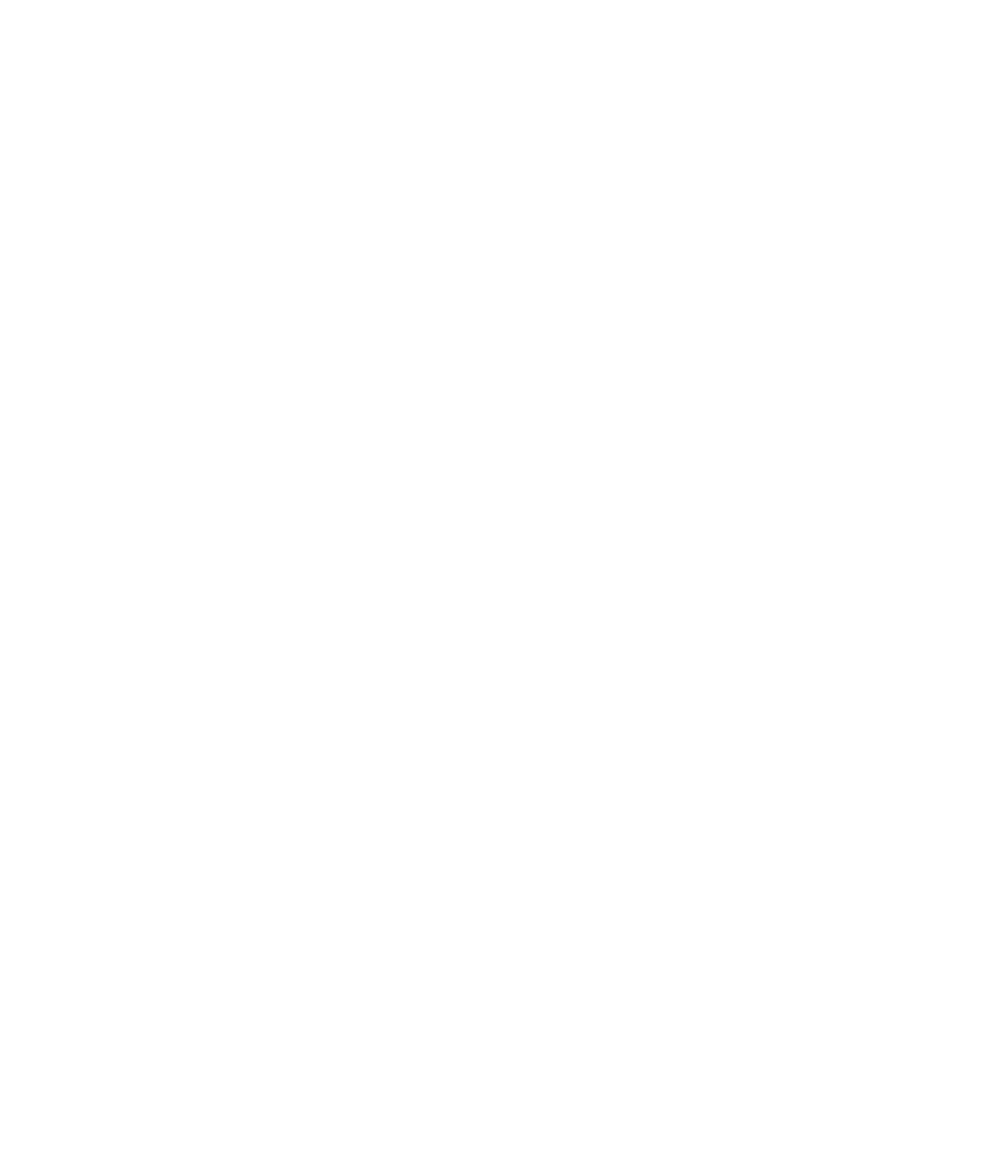
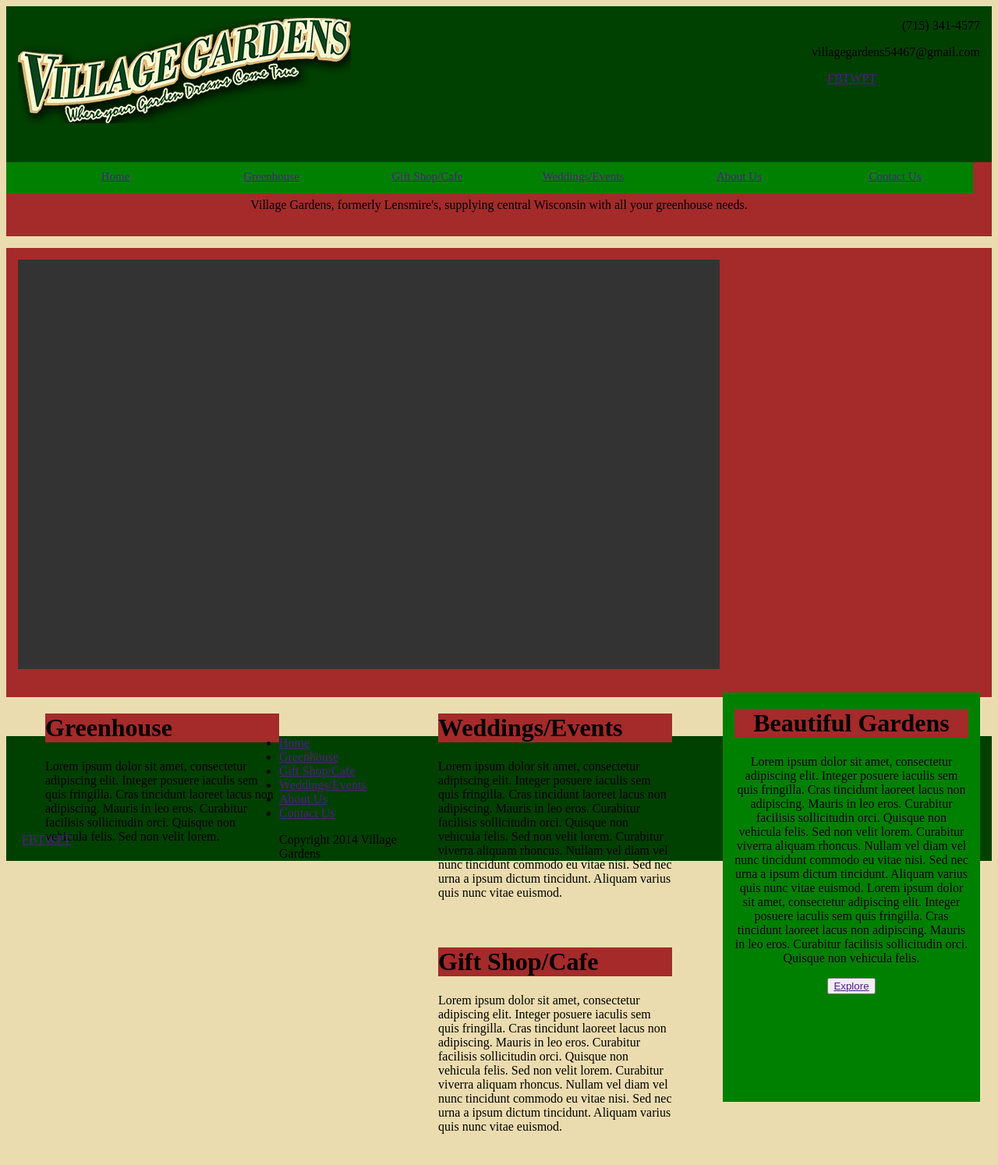
Before and after one commit to lpaul236/Village-Gardens, a plain HTML site: page Index.html in a window 1280 px wide. Shown: the whole page at 78% size. Before the commit the page ends 800 px from the top, so only its background shows below. Drawn offline with Linux system fonts and the light colour scheme.

Commit message:
HTML for homepage(almost done)

```diff
--- a/Index.html
+++ b/Index.html
@@ -3,32 +3,93 @@
 <head>
 <meta http-equiv="Content-Type" content="text/html; charset=utf-8" />
 <title>Village Gardens Home</title>
+<link rel="stylesheet" type="text/css" href="styles/index.css" />
 </head>
 
 <body>
-	<div>
-    	<!--logo-->
+	<div id="header">
+		<div id="headerLogo">
+            <img src="Images/logo.png" />
+   		</div>
+    	<div id="headerInfo">
+        	<p>(715) 341-4577</p>
+        	<p>villagegardens54467@gmail.com</p>
+        	<ul id="media">
+        		<li class="Facebook"><a href=""><!--logo--><span>FB</span></a></li>
+            	<li class="Twitter"><a href=""><!--logo--><span>TW</span></a></li>
+            	<li class="Pinterest"><a href=""><!--logo--><span>PT</span></a></li>
+        	</ul>
+    	</div>
     </div>
     <div>
-    	<!--nav-->
+        <ul id="nav">
+        	<li class="Home"><a href=""><span>Home</span></a></li>
+            <li class="Greenhouse"><a href=""><span>Greenhouse</span></a></li>
+            <li class="Gift Shop/Cafe"><a href=""><span>Gift Shop/Cafe</span></a></li>
+            <li class="Weddings/Events"><a href=""><span>Weddings/Events</span></a></li>
+            <li class="About Us"><a href=""><span>About Us</span></a></li>
+            <li class="Contact Us"><a href=""><span>Contact Us</span></a></li>
+        </ul>
     </div>
-    <div>
-    	<!--slideshow-->
+    <div id="SEO">
+        <p>Village Gardens, formerly Lensmire's, supplying central Wisconsin with all your greenhouse needs.</p>
     </div>
-    <div>
-    	<!--sidebar-->
+    <div id="slideshow">
+    	<div id="slides">
+    		<!--slideshow-->
+    	</div>
+    	<div id="sidebar">
+            <h1>Beautiful Gardens</h1>
+            <p>
+            	Lorem ipsum dolor sit amet, consectetur adipiscing elit. Integer posuere iaculis sem quis fringilla. Cras tincidunt laoreet lacus non adipiscing. Mauris in leo eros. Curabitur facilisis sollicitudin orci. Quisque non vehicula felis. Sed non velit lorem. Curabitur viverra aliquam rhoncus. Nullam vel diam vel nunc tincidunt commodo eu vitae nisi. Sed nec urna a ipsum dictum tincidunt. Aliquam varius quis nunc vitae euismod. Lorem ipsum dolor sit amet, consectetur adipiscing elit. Integer posuere iaculis sem quis fringilla. Cras tincidunt laoreet lacus non adipiscing. Mauris in leo eros. Curabitur facilisis sollicitudin orci. Quisque non vehicula felis.
+            </p>
+            <button class="Explore"><a href=""><span>Explore</span></a></button>
+    	</div>
     </div>
-    <div>
-    	<!--left-->
+    <div id="left">
+        <h1>Greenhouse</h1>
+        <p>
+        	Lorem ipsum dolor sit amet, consectetur adipiscing elit. Integer posuere iaculis sem quis fringilla. Cras tincidunt laoreet lacus non adipiscing. Mauris in leo eros. Curabitur facilisis sollicitudin orci. Quisque non vehicula felis. Sed non velit lorem.
+        </p>
     </div>
-    <div>
-    	<!--center-->
+    <div id="right">
+        <h1>Weddings/Events</h1>
+    	<p>
+        	Lorem ipsum dolor sit amet, consectetur adipiscing elit. Integer posuere iaculis sem quis fringilla. Cras tincidunt laoreet lacus non adipiscing. Mauris in leo eros. Curabitur facilisis sollicitudin orci. Quisque non vehicula felis. Sed non velit lorem. Curabitur viverra aliquam rhoncus. Nullam vel diam vel nunc tincidunt commodo eu vitae nisi. Sed nec urna a ipsum dictum tincidunt. Aliquam varius quis nunc vitae euismod.
+        </p>
+
     </div>
-    <div>
-    	<!--right-->
+
+    <div id="center">
+        <h1>Gift Shop/Cafe</h1>
+    	<p>
+        	Lorem ipsum dolor sit amet, consectetur adipiscing elit. Integer posuere iaculis sem quis fringilla. Cras tincidunt laoreet lacus non adipiscing. Mauris in leo eros. Curabitur facilisis sollicitudin orci. Quisque non vehicula felis. Sed non velit lorem. Curabitur viverra aliquam rhoncus. Nullam vel diam vel nunc tincidunt commodo eu vitae nisi. Sed nec urna a ipsum dictum tincidunt. Aliquam varius quis nunc vitae euismod.
+        </p>
+
     </div>
-    <div>
-    	<!--footer-->
+    <div id="footer">
+        <div>
+        	<!--logo-->
+        </div>
+        <p>
+        	<!--address-->
+        </p>
+        <ul id="footerNav">
+        	<li class="Home"><a href=""><span>Home</span></a></li>
+            <li class="Greenhouse"><a href=""><span>Greenhouse</span></a></li>
+            <li class="Gift Shop/Cafe"><a href=""><span>Gift Shop/Cafe</span></a></li>
+            <li class="Weddings/Events"><a href=""><span>Weddings/Events</span></a></li>
+            <li class="About Us"><a href=""><span>About Us</span></a></li>
+            <li class="Contact Us"><a href=""><span>Contact Us</span></a></li>
+        </ul>
+        <ul id="media">
+        	<li class="Facebook"><a href=""><!--logo--><span>FB</span></a></li>
+            <li class="Twitter"><a href=""><!--logo--><span>TW</span></a></li>
+            <li class="Pinterest"><a href=""><!--logo--><span>PT</span></a></li>
+        </ul>
+		<p>
+      		Copyright 2014 Village Gardens
+        </p>
     </div>
 </body>
 </html>
--- /dev/null
+++ b/styles/index.css
@@ -0,0 +1,105 @@
+@charset "utf-8";
+/* CSS Document */
+body{
+	background-color: #EBDCAF;
+}
+#header{
+	background-color: #004000;
+	height: 200px;
+}
+#headerLogo{
+	float: left;
+	padding-top: 15px;
+	padding-left: 15px;
+}
+#headerInfo{
+	text-align: right;
+	float: right;
+	padding-right: 15px;
+}
+#media{
+	width: 100px;
+	list-style: none;
+	padding-left: 20px;
+	text-align: center;
+	position: absolute;
+	margin-top: 0px;
+}
+#media li{
+	text-align: center;
+	float: left;
+	width 15px;
+}
+#nav{
+	background-color: #008000;
+	height: 40px;
+	list-style: none;
+	text-align: center;
+	position: absolute;
+	margin-top: 0px;
+}
+#nav li{
+	font-size: 15px;
+	padding-top: 10px;
+	float: left;
+	width: 200px;
+}
+#SEO{
+	text-align: center;
+	background-color: brown;
+	height: 65px;
+	padding-top: 30px;
+}
+#slideshow{
+	height: 6in;
+	margin-top: 15px;
+	background-color: brown;
+}
+#slides{
+	background-color: #333;
+	width: 900px;
+	height: 525px;
+	float: left;
+	margin-top: 15px;
+	margin-left: 15px;
+	margin-bottom: 15px;
+}
+#sidebar{
+	background-color: #008000;
+	width: 300px;
+	height: 525px;
+	text-align: center;
+	float: right;
+	margin-top: 15px;
+	margin-right: 15px;
+	margin-left: 15px;
+	margin-bottom: 15px;
+	padding-left: 15px;
+	padding-right: 15px;
+}
+#left{
+	width: 300px;
+	height: 300px;
+	float: left;
+	margin-left: 50px;
+}
+#center{
+	width: 300px;
+	height: 300px;
+	float: right;
+	margin-left: 50px;
+	margin-right: 50px;
+}
+#right{
+	width: 300px;
+	height: 300px;
+	float: right;
+	margin-right: 50px;
+}
+h1{
+	background-color: brown;
+}
+#footer{
+	background-color: #004000;
+	margin-top: 50px;
+}
```
Also changed, not shown: Designs/PrototypeSite.jpg (added), Designs/PrototypeSite2.jpg (added), Designs/Village-Gardens-Design-V2.jpg (added), Designs/Village-Gardens-Design-V3.jpg (added), Designs/Village-Gardens-Design-V4.jpg (added), Designs/Village-Gardens-Design.jpg (added), Images/RevisedLogo.jpg (added), Images/RevisedLogo.png (added), Images/Village Gardens.jpg (added), Images/logo.png (added), 8 other files.
